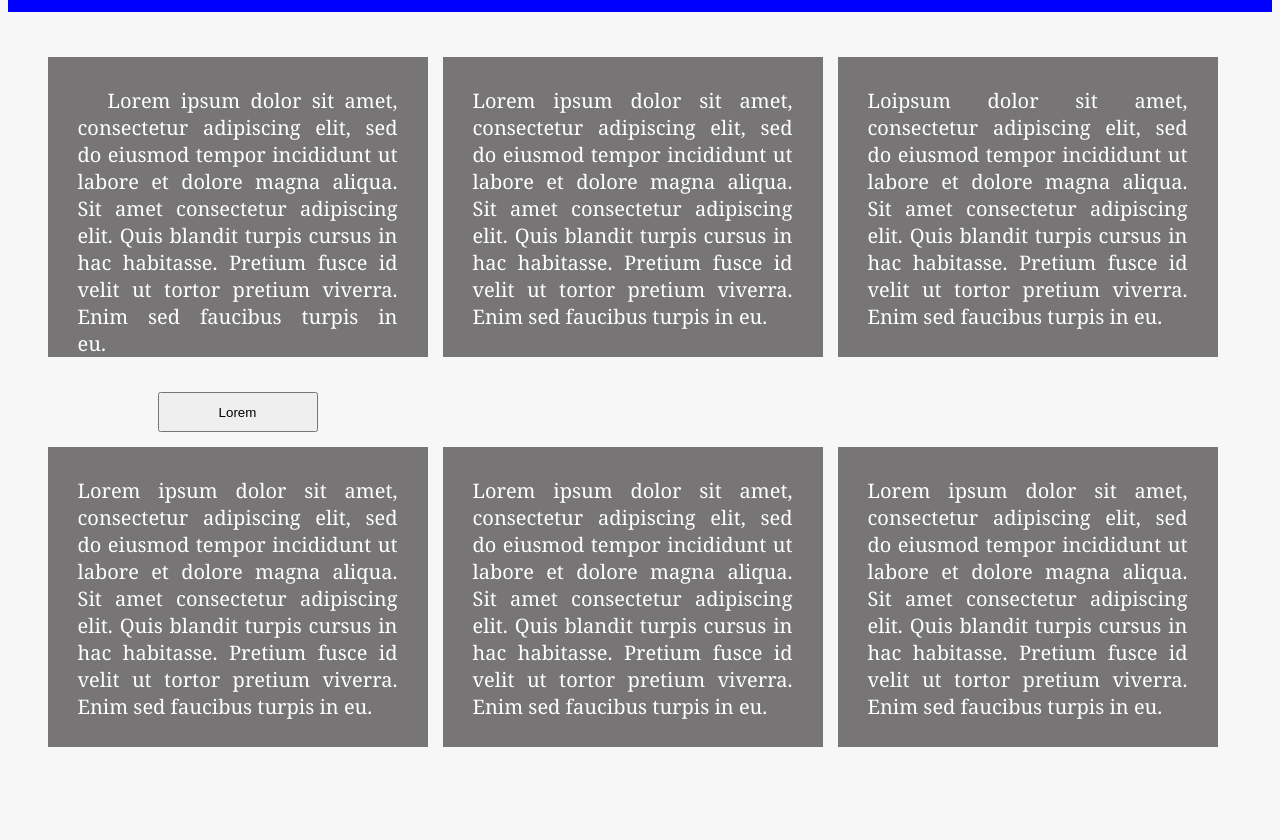
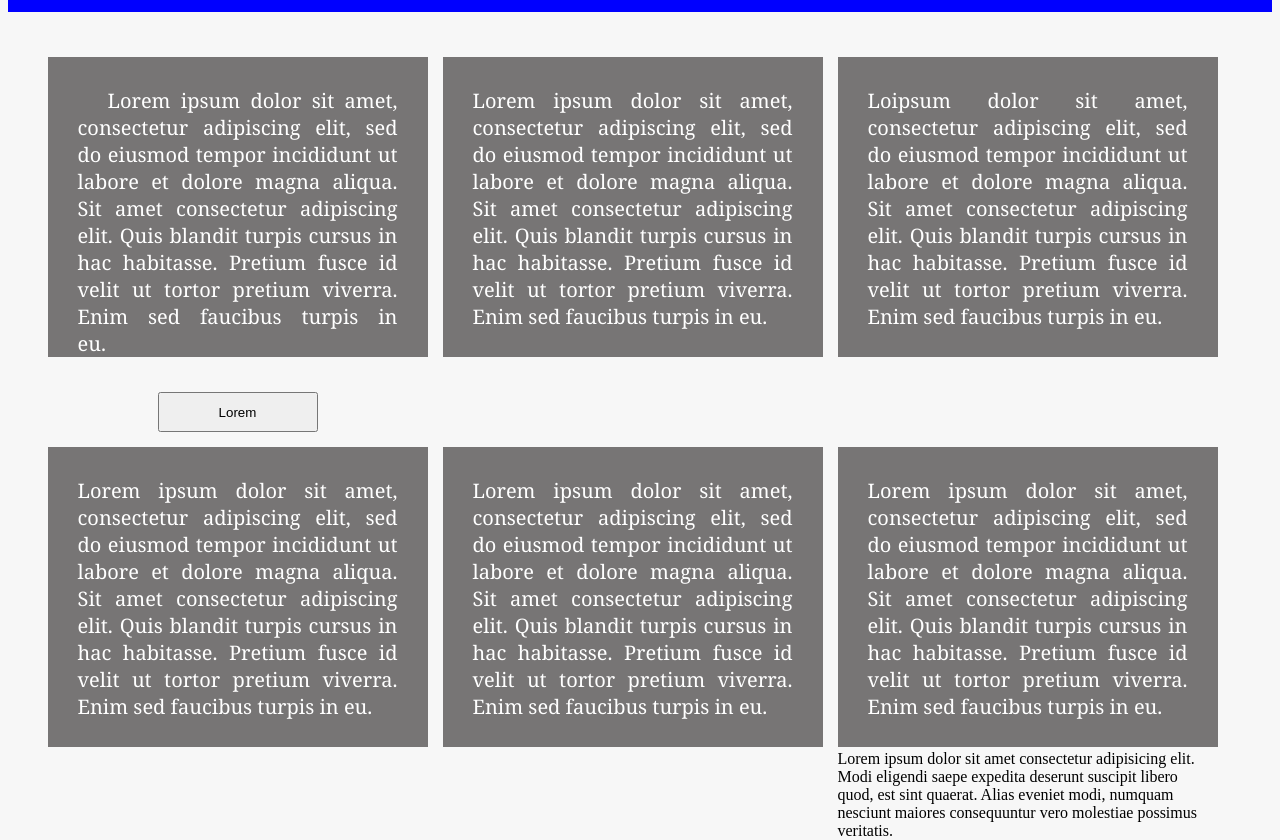
Before and after one commit to JoseZR/web-platform-y5tss5, a plain HTML site: page index.html in a window 1280 px wide. Shown: the part 111-951 px from the top of the page. Before the commit the page ends 923 px from the top, so only its background shows below. Drawn offline with Linux system fonts and the light colour scheme.

Commit message:
Se añadio etiqueta p

```diff
--- a/index.html
+++ b/index.html
@@ -68,6 +68,9 @@
           habitasse. Pretium fusce id velit ut tortor pretium viverra. Enim sed
           faucibus turpis in eu.
         </p>
+        <p>
+          Lorem ipsum dolor sit amet consectetur adipisicing elit. Modi eligendi saepe expedita deserunt suscipit libero quod, est sint quaerat. Alias eveniet modi, numquam nesciunt maiores consequuntur vero molestiae possimus veritatis.
+        </p>
       </div>
     </div>
   </body>
```
